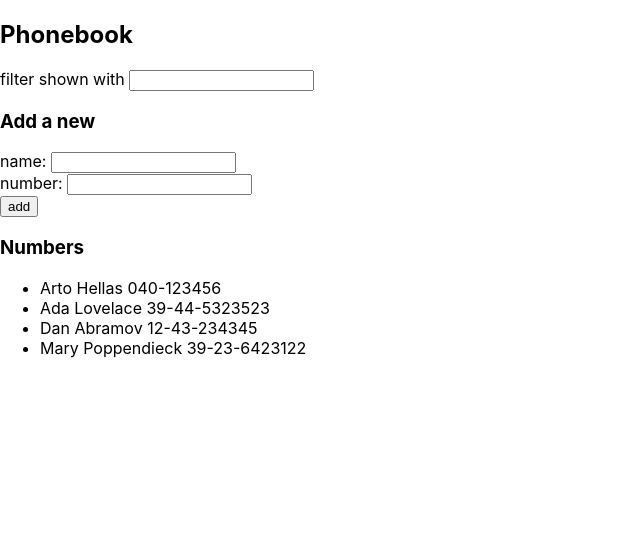
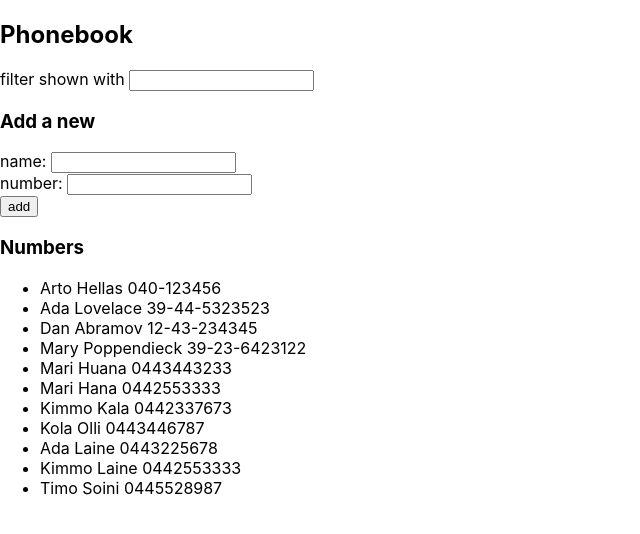
Before and after one commit to lassib/FullStackOpen, a React (Create React App) app in the folder Part2/part2phonebook/: page / in a window 1280 px wide. Shown: the top 534 px of the page, without its empty margins (0-640 px from the left). Built offline with nearby package versions, Linux system fonts and the light colour scheme; data requests are answered from the project's data file.

Commit message:
2.15 done

```diff
--- a/Part2/part2phonebook/db.json
+++ b/Part2/part2phonebook/db.json
@@ -1,5 +1,5 @@
 {
-    "persons":[
+  "persons": [
     {
       "name": "Arto Hellas",
       "number": "040-123456",
@@ -19,6 +19,41 @@
       "name": "Mary Poppendieck",
       "number": "39-23-6423122",
       "id": 4
+    },
+    {
+      "name": "Mari Huana",
+      "number": "0443443233",
+      "id": 5
+    },
+    {
+      "name": "Mari Hana",
+      "number": "0442553333",
+      "id": 6
+    },
+    {
+      "name": "Kimmo Kala",
+      "number": "0442337673",
+      "id": 7
+    },
+    {
+      "name": "Kola Olli",
+      "number": "0443446787",
+      "id": 8
+    },
+    {
+      "name": "Ada Laine",
+      "number": "0443225678",
+      "id": 9
+    },
+    {
+      "name": "Kimmo Laine",
+      "number": "0442553333",
+      "id": 10
+    },
+    {
+      "name": "Timo Soini",
+      "number": "0445528987",
+      "id": 11
     }
   ]
 }
--- a/Part2/part2phonebook/src/App.js
+++ b/Part2/part2phonebook/src/App.js
@@ -24,17 +24,18 @@ const PersonForm = (props) => {
   const handleNewPerson = (event) => {
     event.preventDefault();
     const nameArray = props.persons.map((obj) => obj.name);
-    const addPerson = [
-      {
-        name: props.newName,
-        number: props.newNumber,
-      },
-    ];
+    const id = Object.keys(props.persons).length + 1;
+    const addPerson = {
+      name: props.newName,
+      number: props.newNumber,
+      id: id,
+    };
 
     if (nameArray.includes(`${props.newName}`)) {
       alert(`${props.newName} is already added to phonebook`);
     } else {
       props.setPersons(props.persons.concat(addPerson));
+      createPerson(addPerson);
     }
   };
 
@@ -76,6 +77,10 @@ const Persons = (props) => {
       ))}
     </ul>
   );
+};
+
+const createPerson = (newPerson) => {
+  axios.post(`http://localhost:3001/persons`, newPerson);
 };
 
 const App = () => {
```
Lines whose indentation alone changed are shown as unchanged.
